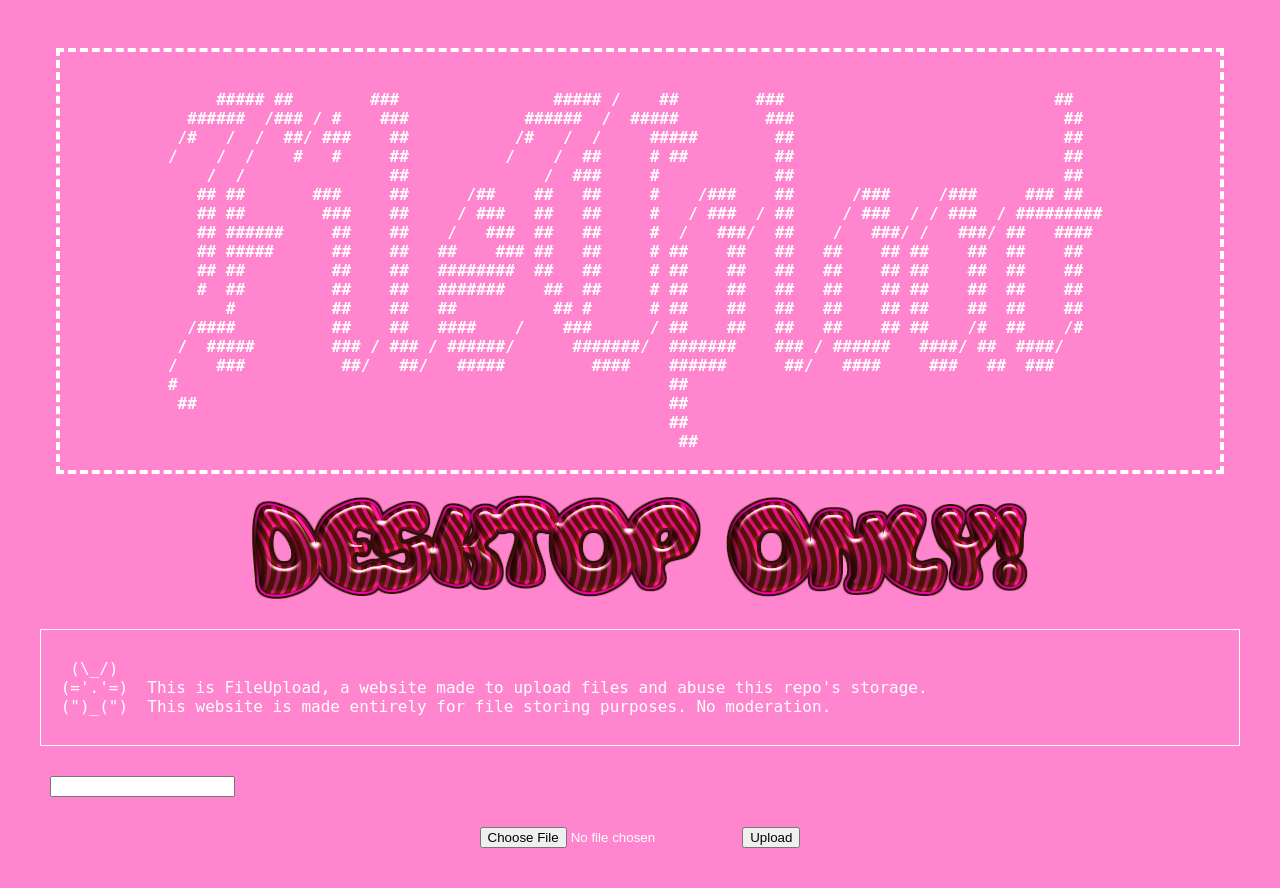
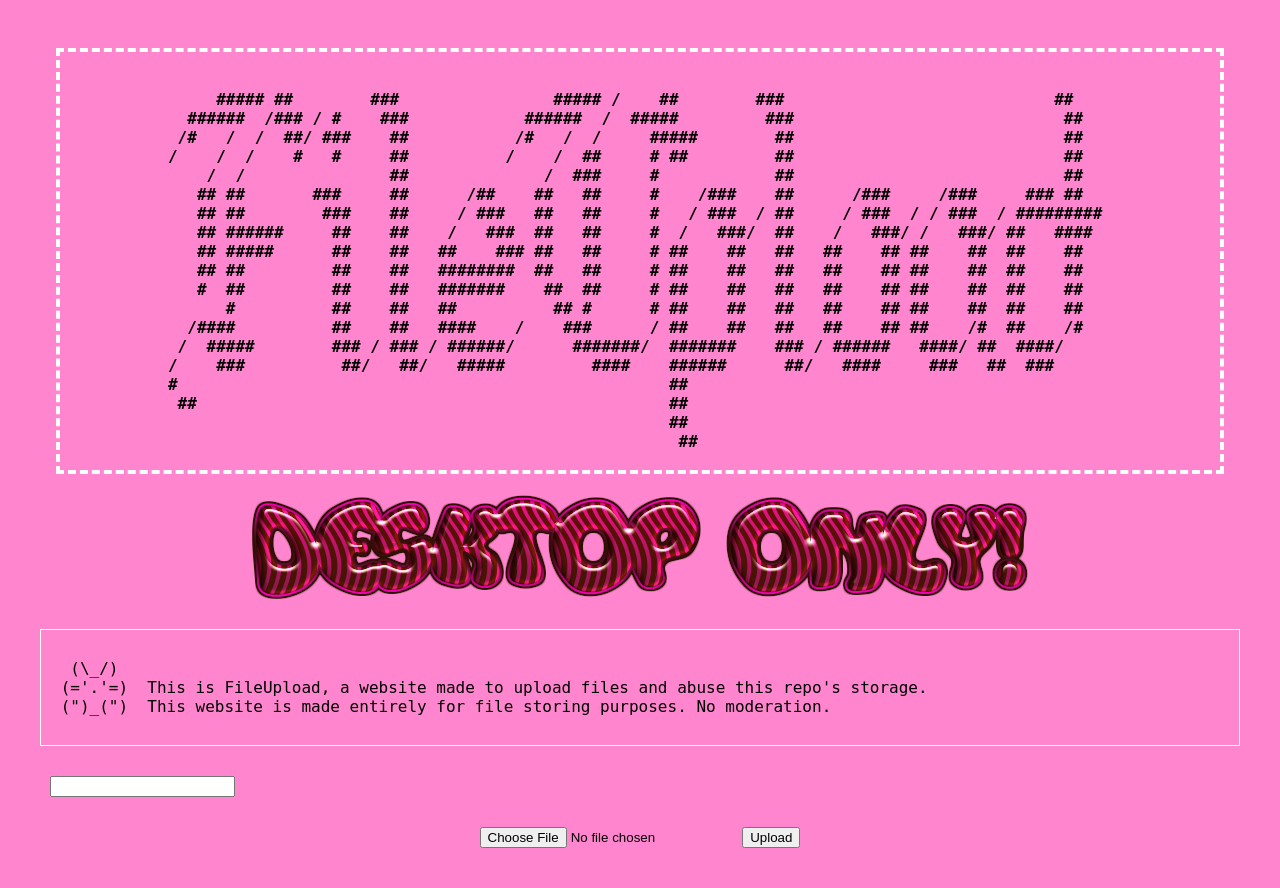
Before and after one commit to pannawatg/fileupload, a PHP site: page / in a window 1280 px wide. Run offline with PHP 8.4, Linux system fonts and the light colour scheme; some web fonts are replaced.

Commit message:
Change text color from white to black

```diff
--- a/public/style.css
+++ b/public/style.css
@@ -1,7 +1,7 @@
 @import url('https://fonts.cdnfonts.com/css/verily-serif-mono');
     html {
         background: #FF85CE;
-        color: white;
+        color: black;
         font-family:'Verily Serif Mono', monospace;
         text-align: center;
         padding:2rem;
```
